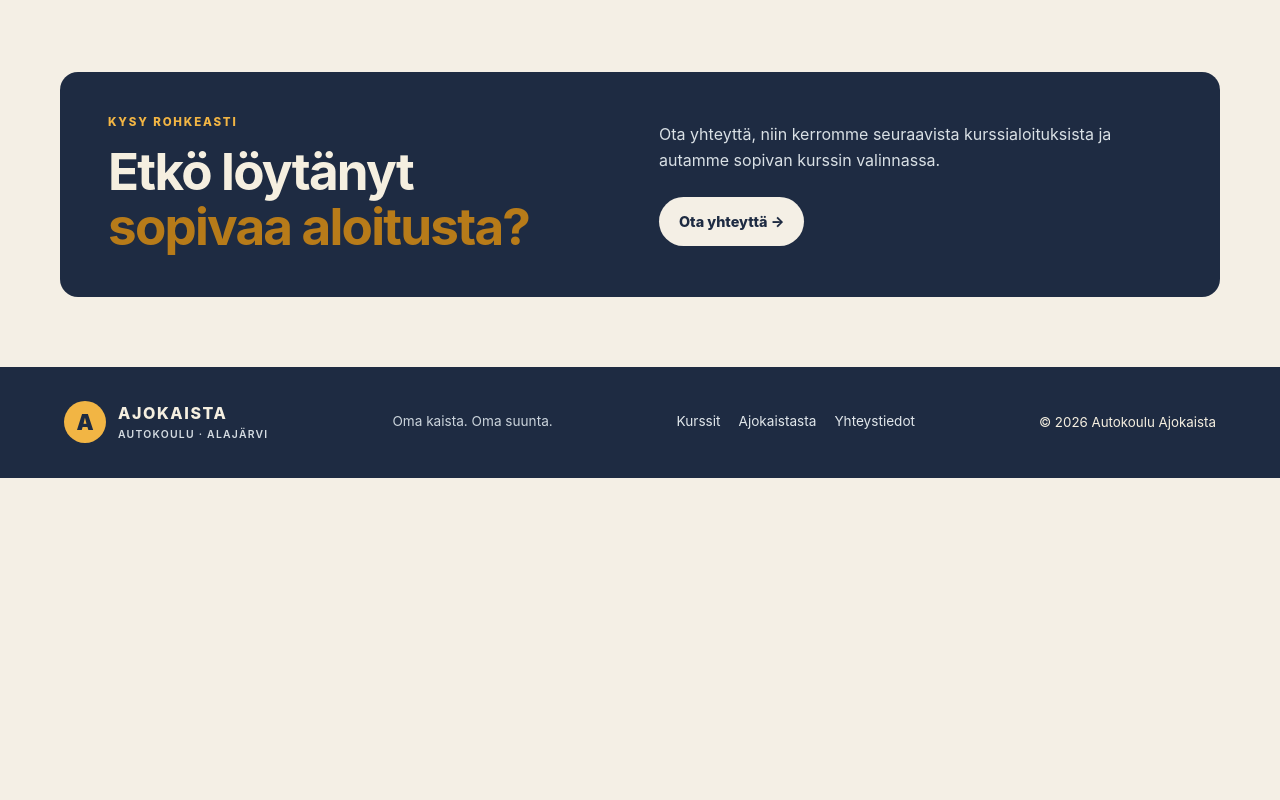
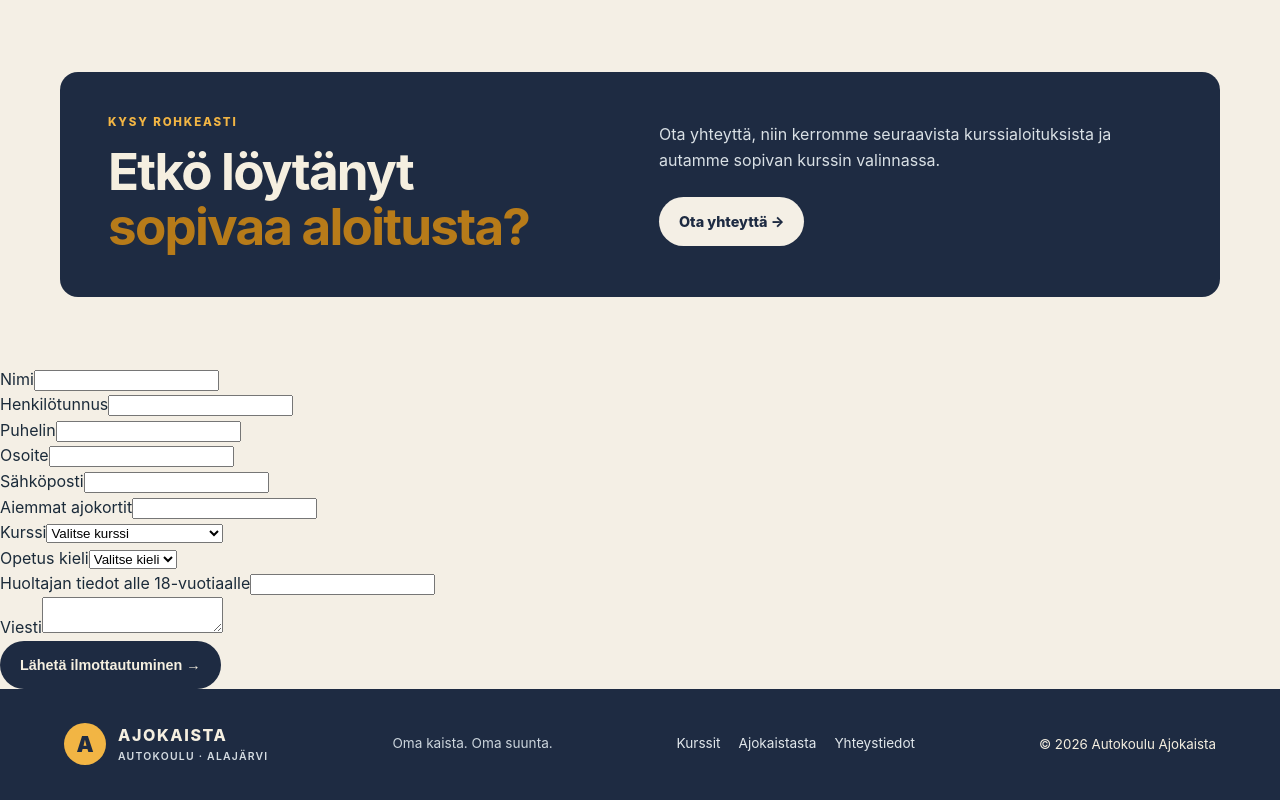
Before and after one commit to viervalle/web-kurssi, a plain HTML site: page listing.html in a window 1280 px wide. Shown: the part 1210-2010 px from the top of the page. Before the commit the page ends 1688 px from the top, so only its background shows below. Drawn offline with Linux system fonts and the light colour scheme.

Commit message:
ilmo,lomaketta

```diff
--- a/listing.html
+++ b/listing.html
@@ -31,6 +31,16 @@
          <div class="course-group" id="t-kurssi"><div class="course-heading"><span class="license-code small-code">T</span><div><h2>Traktori</h2><p>T-ajokortti</p></div></div><article class="course-row"><div><span class="course-date-label">ALKAMISPÄIVÄ</span><strong class="course-date">Päivämäärä ilmoitetaan</strong></div><div><span class="course-date-label">VAPAAT PAIKAT</span><strong class="seats">Vahvistetaan</strong></div><a class="button button-dark" href="registration.html?course=T">Ilmoittaudu →</a></article></div>
         </section>
         <section class="band"><div><p class="eyebrow">KYSY ROHKEASTI</p><h2>Etkö löytänyt<br><em>sopivaa aloitusta?</em></h2></div><div><p>Ota yhteyttä, niin kerromme seuraavista kurssialoituksista ja autamme sopivan kurssin valinnassa.</p><a class="button button-light" href="contact.html">Ota yhteyttä →</a></div></section>
+        <section id="lomake"><form id="lomake-form"><div class="field"><label for="nimi">Nimi</label><input type="text" id="nimi" name="nimi"></div>
+            <div class="field"><label for="henkilötunnus">Henkilötunnus</label><input type="text" id="henkilötunnus" name="henkilötunnus"></div>
+            <div class="field"><label for="puhelin">Puhelin</label><input type="tel" id="puhelin" name="puhelin"></div>
+            <div class="field"><label for="osoite">Osoite</label><input type="text" id="osoite" name="osoite"></div>
+            <div class="field"><label for="sähköposti">Sähköposti</label><input type="email" id="sähköposti" name="sähköposti"></div>
+            <div class="field"><label for="Aiemmat ajokortit">Aiemmat ajokortit</label><input type="text" id="Aiemmat ajokortit" name="Aiemmat ajokortit"></div>
+            <div class="field"><label for="kurssi">Kurssi</label><select id="kurssi" name="kurssi"><option value="">Valitse kurssi</option><option value="B">B-ajokortti (henkilöauto)</option><option value="A">A-ajokortti (moottoripyörä)</option><option value="T">T-ajokortti (traktori)</option></select></div>
+            <div class="field"><label for="Opetus kieli">Opetus kieli</label><select id="Opetus kieli" name="Opetus kieli"><option value="">Valitse kieli</option><option value="fi">Suomi</option><option value="sv">Ruotsi</option><option value="en">Englanti</option></select></div>
+            <div class="field"><label for="Huoltajan tiedot alle 18-vuotiaalle">Huoltajan tiedot alle 18-vuotiaalle</label><input type="text" id="Huoltajan tiedot alle 18-vuotiaalle" name="Huoltajan tiedot alle 18-vuotiaalle"></div>
+            <div class="field"><label for="viesti">Viesti</label><textarea id="viesti" name="viesti"></textarea></div><button type="submit" class="button button-dark">Lähetä ilmottautuminen →</button></form></section>
     </main>
     <footer class="site-footer"><a class="brand brand-footer" href="index.html"><span class="brand-mark">A</span><span>AJOKAISTA<small>AUTOKOULU · ALAJÄRVI</small></span></a><p>Oma kaista. Oma suunta.</p><div class="footer-links"><a href="listing.html">Kurssit</a><a href="about.html">Ajokaistasta</a><a href="contact.html">Yhteystiedot</a></div><small>© <span data-year=""></span> Autokoulu Ajokaista</small></footer>
 </body>
```
Also changed, not shown: 1 other file.
